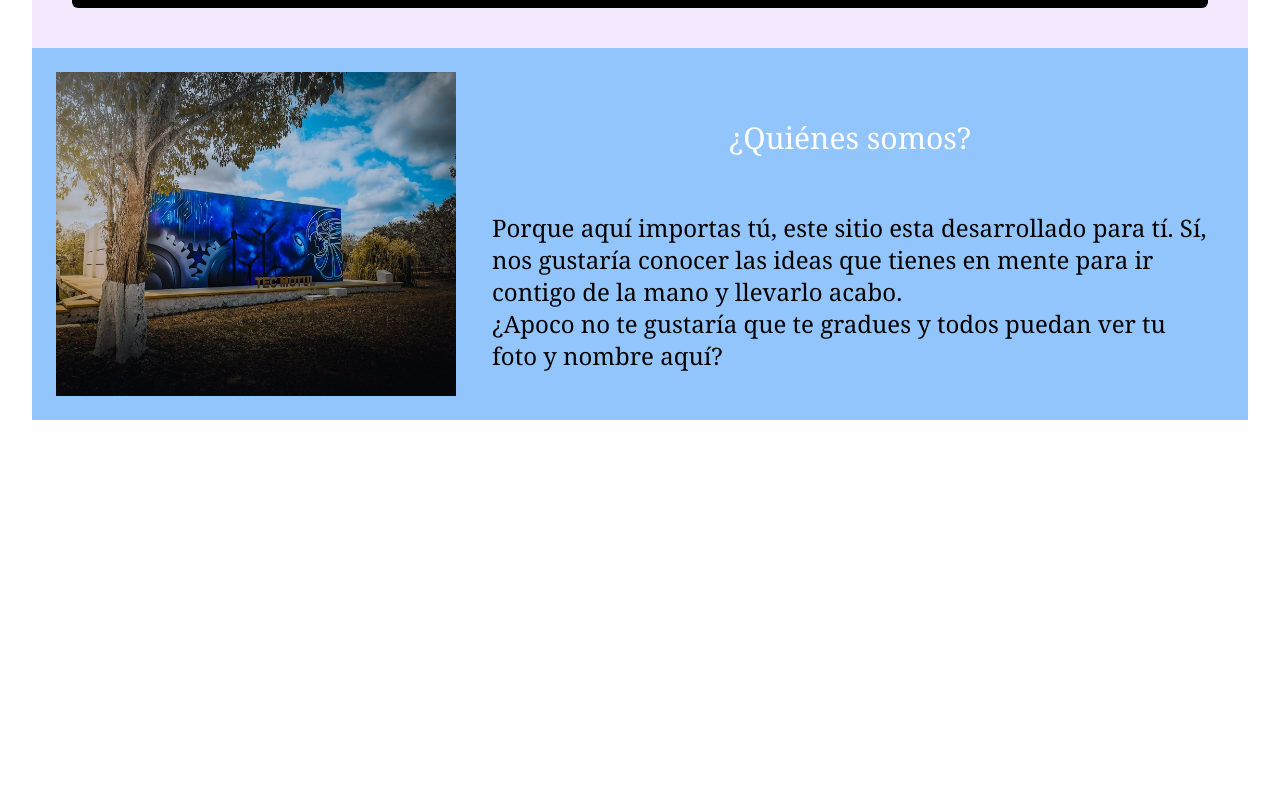
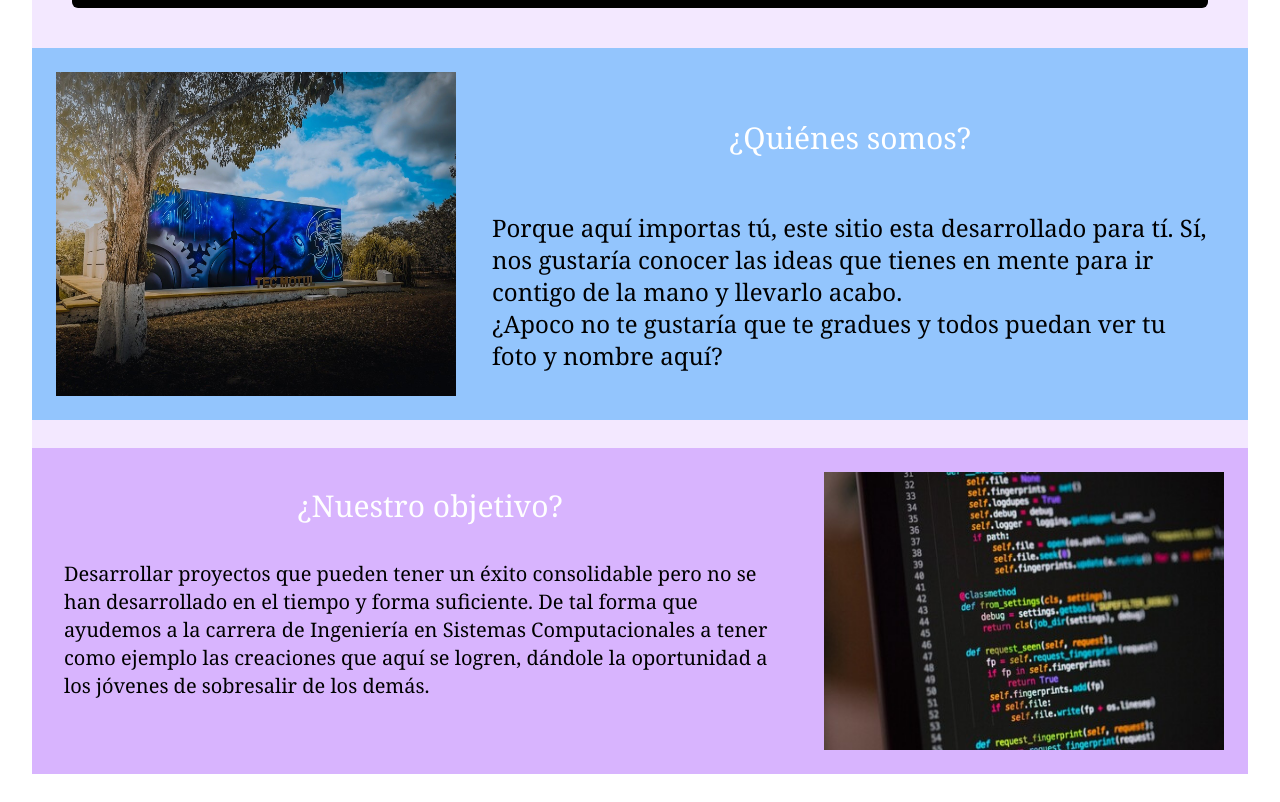
Before and after one commit to Yadira-Canche-Hernandez/VUEJS, a Vue app: page / in a window 1280 px wide. Shown: the part 577-1379 px from the top of the page. Before the commit the page ends 1025 px from the top, so only its background shows below. Built offline with nearby package versions, Linux system fonts and the light colour scheme.

Commit message:
objetivo

```diff
--- a/src/App.vue
+++ b/src/App.vue
@@ -74,6 +74,22 @@
         </span>
     </div>
 
+    <!--Objetivo-->
+    <div class="w-full bg-purple-300 font-serif flex justify-between p-6 mt-5 my-4 mb-7 gap-5">
+
+      <span class="flex-col">
+        <h1 class="text-3xl my-2 text-center text-bold text-white py-2 mx-5 sm:py-2">¿Nuestro objetivo? </h1>
+        <p class="text-xl m-2 py-5 text-black text-left ">
+          Desarrollar proyectos que pueden tener un éxito consolidable pero no se han desarrollado en el tiempo y forma suficiente.
+          De tal forma que ayudemos a la carrera de Ingeniería en Sistemas Computacionales a tener como ejemplo las creaciones que aquí se logren,
+          dándole la oportunidad a los jóvenes de sobresalir de los demás.
+        </p>
+        <br>
+      </span>
+      <img src="./components/icons/codigo.jpeg" width="400" height="150">
+
+    </div>
+
   </div>
 
 </template>
```
